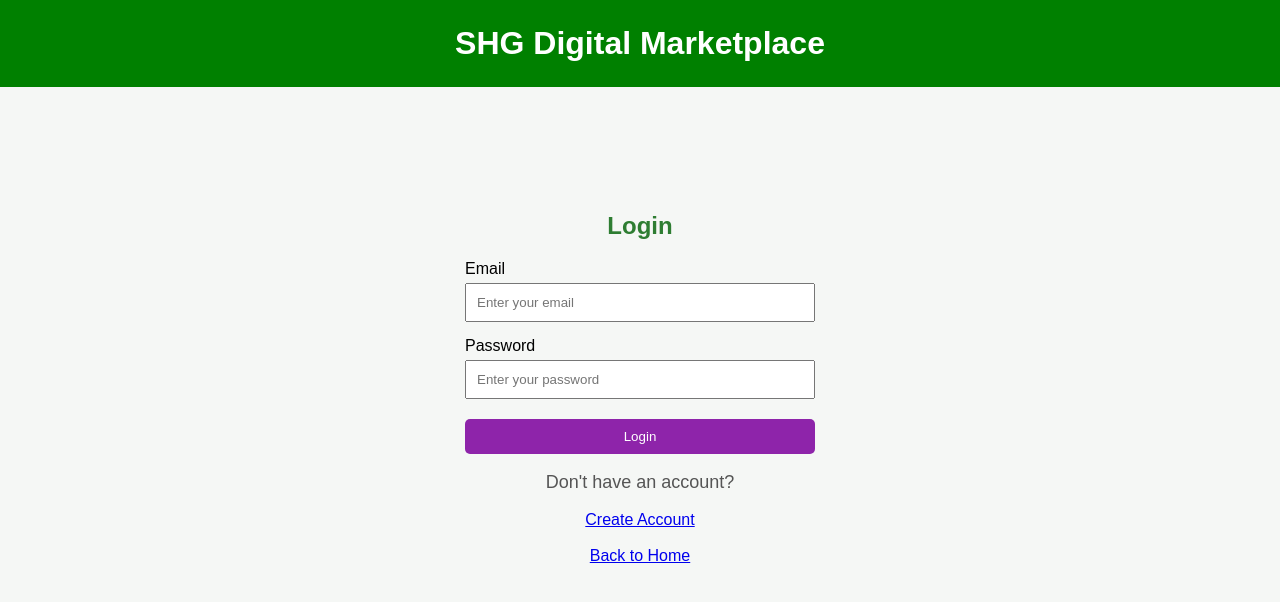
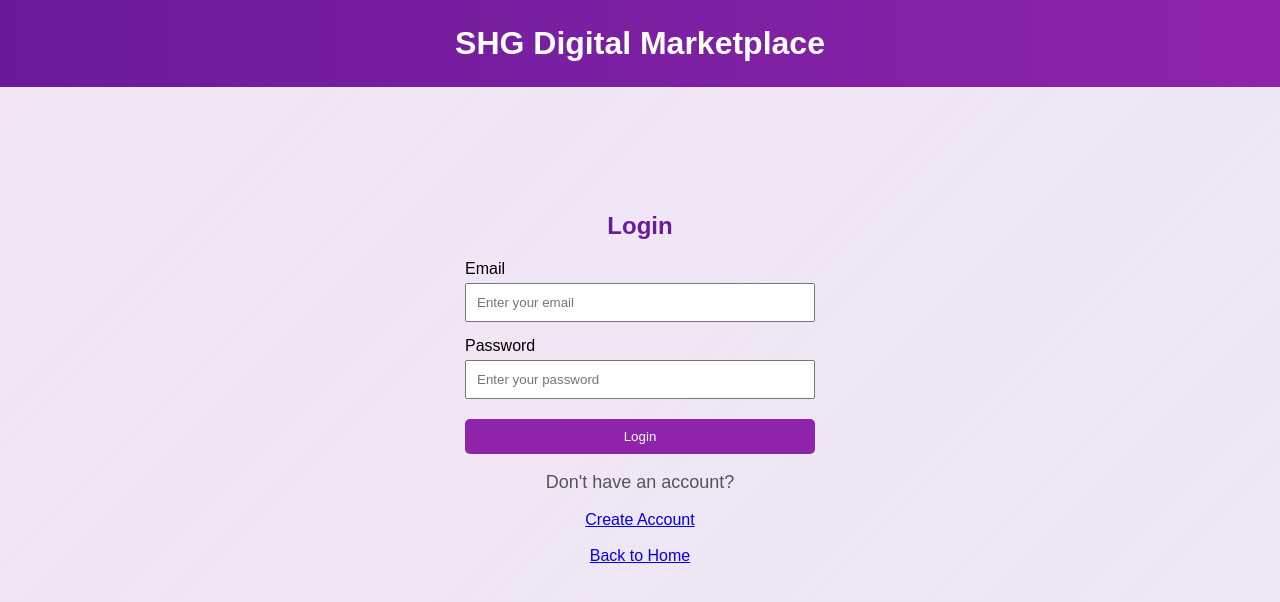
Before and after one commit to soundarya2726/SHG-DIGITAL-MARKETPLACE, a Flask app: page /login in a window 1280 px wide. Shown: the top 602 px of the page. Run offline with Flask 3, Linux system fonts and the light colour scheme.

Commit message:
Update style.css

```diff
--- a/static/style.css
+++ b/static/style.css
@@ -66,19 +66,19 @@ body {
     font-family: Arial, sans-serif;
     margin: 0;
     padding: 0;
-    background-color: #f5f7f5;
+    background: linear-gradient(135deg, #f3e5f5, #ede7f6);
     text-align: center;
 }
 
 h1 {
-    background-color:green;
+    background: linear-gradient(90deg, #6a1b9a, #8e24aa);
     color: white;
     padding: 25px;
     margin: 0;
 }
 
 h2 {
-    color :#2e7d32;
+    color: #6a1b9a;
     margin-top: 50px;
 }
 
```
